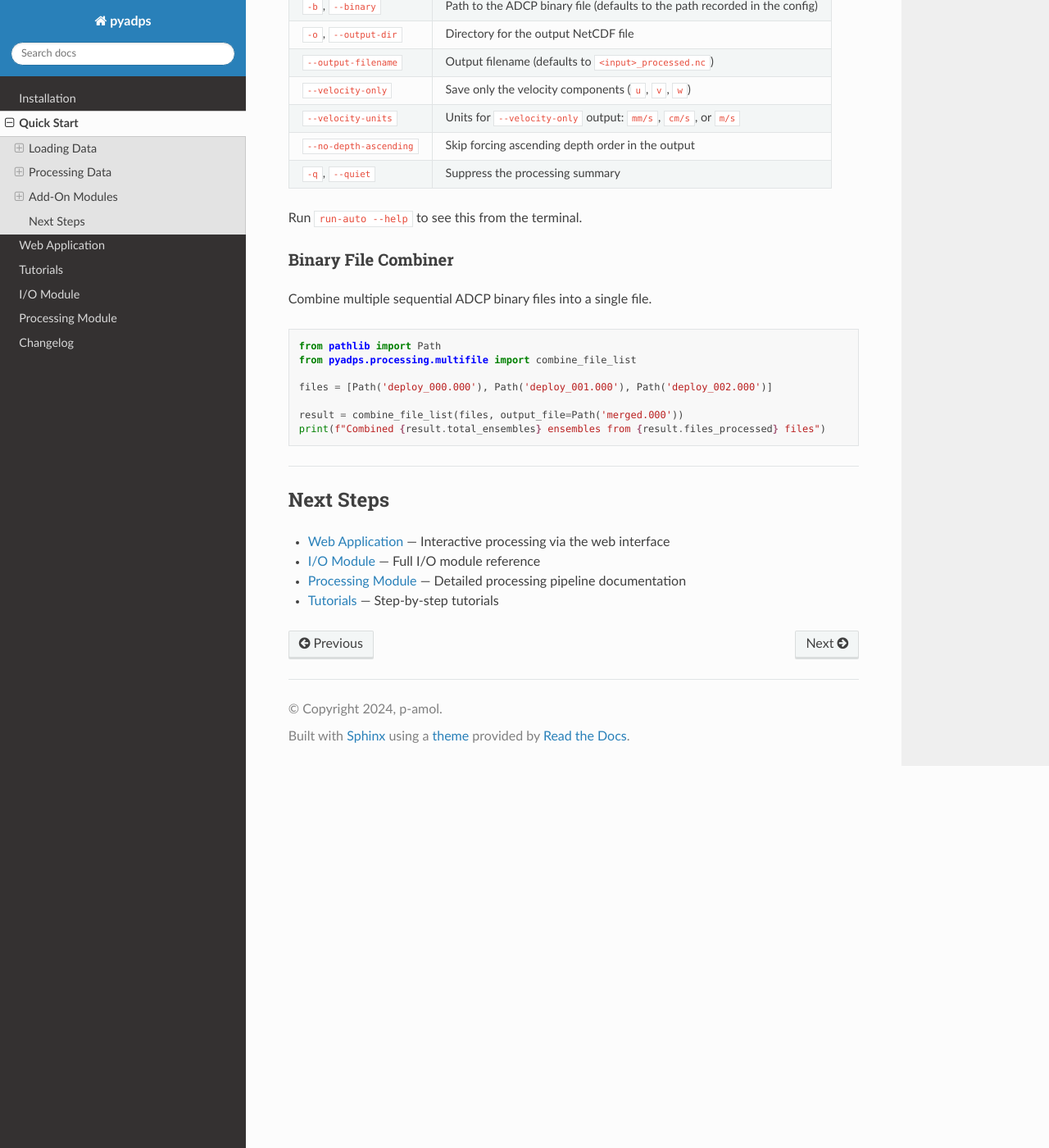
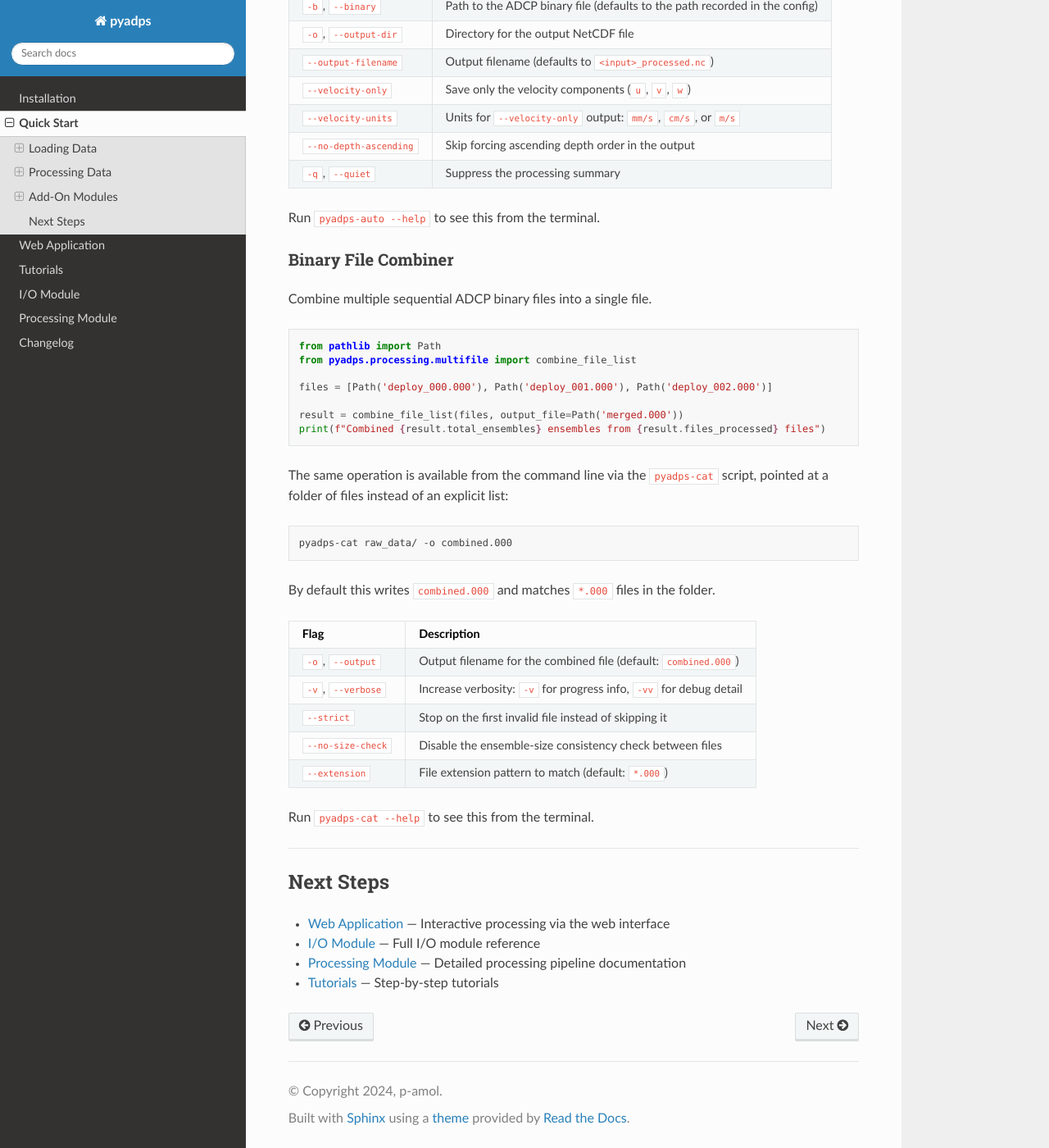
Before and after one commit to p-amol/pyadps, a Sphinx documentation site: the page built from docs/source/quickstart.md, in a window 1280 px wide and 1400 px high, scrolled down 3110 px. Shown: the whole window at 82% size. Built offline with Sphinx 7.4.7 and the Read the Docs theme 3.1.0, drawn with Linux system fonts in a browser that asks for light colours; some of the changed text lies outside the part shown.

Commit message:
fix: rename console scripts to pyadps-gui/pyadps-auto/pyadps-cat
Renames run-pyadps, run-auto, and run-cat to a consistent
package-prefixed scheme (matching the sphinx-build/sphinx-quickstart
convention), reducing the chance of collision with another package's
console scripts in a shared environment. Updates the argparse prog=
in autoprocess.py and all references in README and the Sphinx docs,
and documents the pyadps-cat CLI (previously undocumented) alongside
the existing Python API example for the file combiner.

````diff
--- a/docs/source/quickstart.md
+++ b/docs/source/quickstart.md
@@ -144,11 +144,11 @@ result = autoprocess(
 )
 ```
 
-The same workflow is available from the command line via the `run-auto`
+The same workflow is available from the command line via the `pyadps-auto`
 script, installed alongside `pyadps` — no Python needed:
 
 ```bash
-run-auto config.ini --binary deployment.000
+pyadps-auto config.ini --binary deployment.000
 ```
 
 By default this writes `deployment_processed.nc` next to the binary file.
@@ -163,7 +163,7 @@ By default this writes `deployment_processed.nc` next to the binary file.
 | `--no-depth-ascending` | Skip forcing ascending depth order in the output |
 | `-q`, `--quiet` | Suppress the processing summary |
 
-Run `run-auto --help` to see this from the terminal.
+Run `pyadps-auto --help` to see this from the terminal.
 
 ### Binary File Combiner
 
@@ -179,6 +179,25 @@ result = combine_file_list(files, output_file=Path('merged.000'))
 print(f"Combined {result.total_ensembles} ensembles from {result.files_processed} files")
 ```
 
+The same operation is available from the command line via the `pyadps-cat`
+script, pointed at a folder of files instead of an explicit list:
+
+```bash
+pyadps-cat raw_data/ -o combined.000
+```
+
+By default this writes `combined.000` and matches `*.000` files in the folder.
+
+| Flag | Description |
+|------|-------------|
+| `-o`, `--output` | Output filename for the combined file (default: `combined.000`) |
+| `-v`, `--verbose` | Increase verbosity: `-v` for progress info, `-vv` for debug detail |
+| `--strict` | Stop on the first invalid file instead of skipping it |
+| `--no-size-check` | Disable the ensemble-size consistency check between files |
+| `--extension` | File extension pattern to match (default: `*.000`) |
+
+Run `pyadps-cat --help` to see this from the terminal.
+
 ---
 
 ## Next Steps
--- a/pyproject.toml
+++ b/pyproject.toml
@@ -63,8 +63,9 @@ sphinx-autoapi = "^3.6.1"
 myst-parser = "^5.0.0"
 
 [tool.poetry.scripts]
-run-pyadps = "pyadps.__main__:main"
-run-auto = "pyadps.processing.autoprocess:main"
+pyadps-gui = "pyadps.__main__:main"
+pyadps-auto = "pyadps.processing.autoprocess:main"
+pyadps-cat = "pyadps.processing.multifile:main"
 
 [tool.pyright]
 typeCheckingMode = "standard"
````
Also changed, not shown: README.md (+31 -5 lines), docs/source/webapp/index.md (+1 -1 lines), 1 other file.
